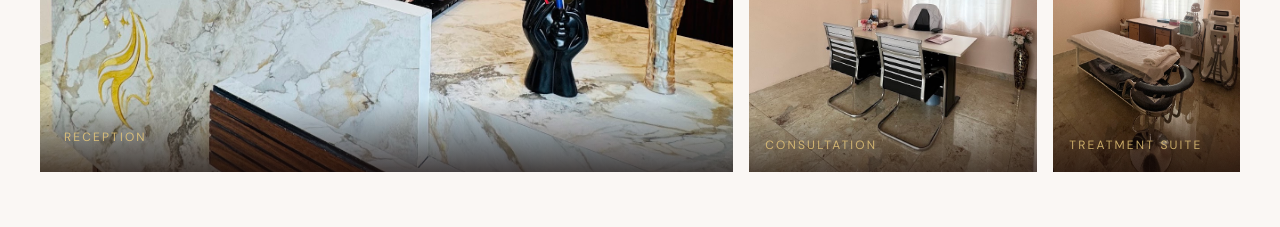
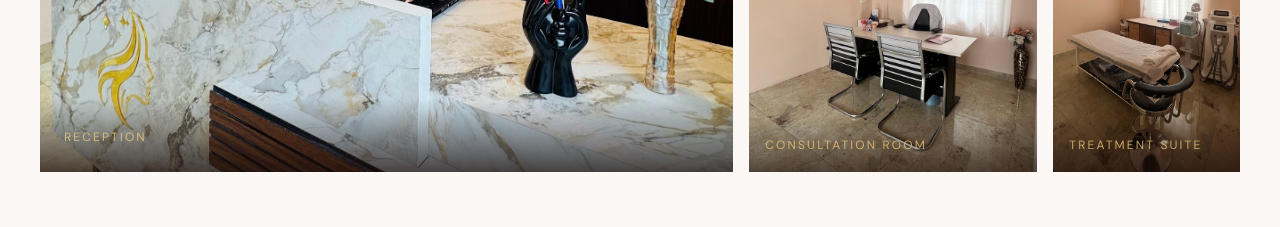
Before and after one commit to ganeshxdandu/glow-clin-aesthetics, a Next.js app: page / in a window 1280 px wide. Shown: the part 5120-5347 px from the top of the page. Built offline with nearby package versions, Linux system fonts and the light colour scheme.

Commit message:
Fix Typos

```diff
--- a/components/ClinicSpaces.tsx
+++ b/components/ClinicSpaces.tsx
@@ -168,7 +168,7 @@ export default function ClinicSpaces() {
                                     letterSpacing: "0.18em",
                                 }}
                             >
-                                Consultation
+                                Consultation Room
                             </span>
                         </div>
                     </motion.div>
```
